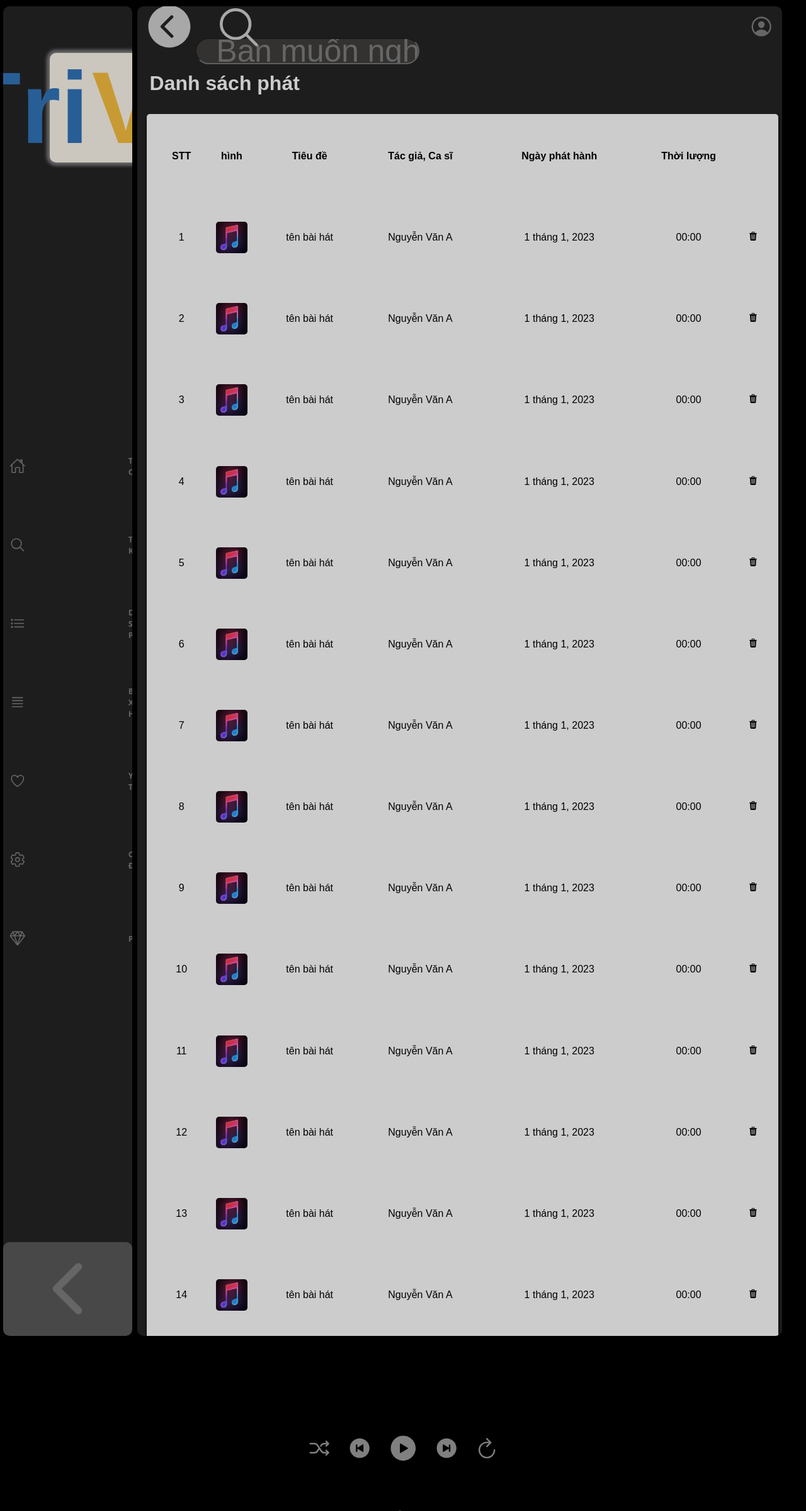
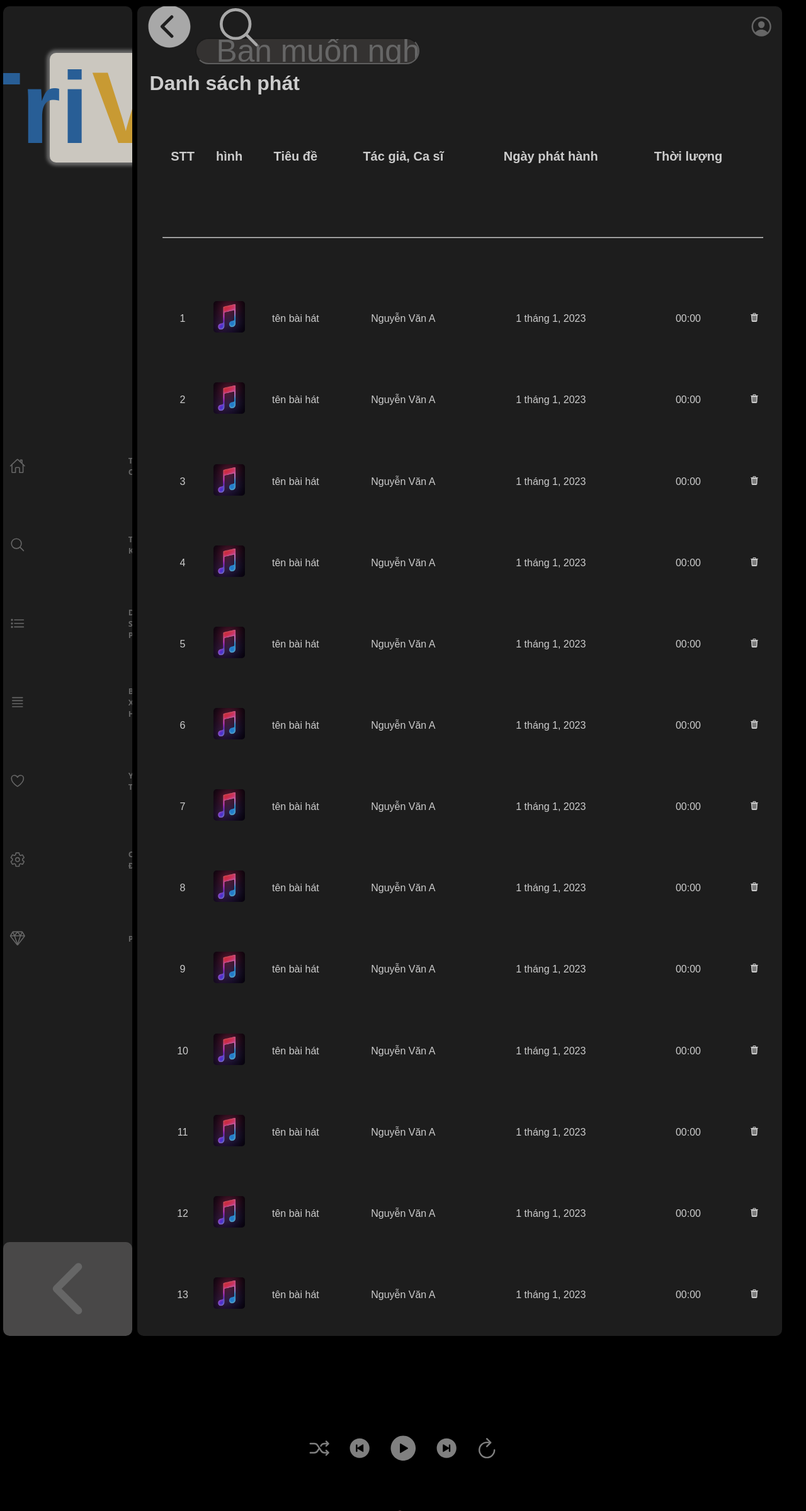
Before and after one commit to Cannie511/Web_Nghe_Nhac, a PHP site: page / in a window 1280 px wide. Shown: the top 2399 px of the page at 63% size. Run offline with PHP 8.4, Linux system fonts and the light colour scheme.

Commit message:
sync all

```diff
--- a/index.css
+++ b/index.css
@@ -82,6 +82,7 @@ a:hover{
     align-items: center;
     box-shadow: 0 0 5px 5px;
     transition: all 0.3s ease-in-out;
+    cursor: pointer;
 }
 
 #logo_T{
@@ -105,6 +106,7 @@ a:hover{
     font-size: 6.5vh;
     font-family: Arial, Helvetica, sans-serif;
     transition: all 0.3s ease-in-out;
+    cursor: pointer;
 }
 #title_music{
     padding: 20px;
@@ -231,7 +233,7 @@ a:hover{
 #music_list>div>table#list_mp3{
     width: 95%;
     height:5vh;
-    color: black;
+    color: white;
     margin-left: 2vw;
     border-radius: 10px;
     border-collapse: collapse;
@@ -251,11 +253,11 @@ a:hover{
     align-items: center;
     overflow: hidden;
     border-radius: 5px;
+    margin-bottom: 6px;
 }
 #crop_img>img{
     width: 100px;
     height: 60px;
-
 }
 td:nth-child(2){
     display: flex;
@@ -263,12 +265,16 @@ td:nth-child(2){
     justify-content: center;
 }
 td:first-child{
+
     border-radius:10px 0 0 10px;
 }
  td:last-child{
     border-radius:0 10px 10px 0;
  }
-tr:hover:not(:first-child){
+tr:first-child{
+    font-size: 20px;
+}
+tr:hover:not(:first-child, :nth-child(2)){
     background-color: gray;
     cursor: pointer;
 
@@ -279,9 +285,9 @@ tr:hover:not(:first-child){
     margin-left: 15px;
     margin-top: 10px;
     margin-right: 15px;
-    background-color: white;
+
     border-radius: 5px;
-    box-shadow: 0px 5px 5px 0px;
+
 }
 
 /* PHẦN NÚT BẤM */
@@ -487,4 +493,5 @@ input[type="range"]{
     --logo-Tri-custom: #3376BC;
     --logo-Vie-customL: #FAC140;
     --logo-Bg-custom: #FEF9EF;
+
 }
--- a/index.php
+++ b/index.php
@@ -67,6 +67,10 @@
                         <th>Ngày phát hành</th>
                         <th>Thời lượng</th>
                     </tr>
+                    <tr>
+                    <td colspan = "7"><hr></td>
+                    </tr>
+
                     <?php loadMusic()?>
                 </table>
             </div>
--- a/log-in.css
+++ b/log-in.css
@@ -3,6 +3,7 @@
 }
 body{
     background-image:var(--bg-img);
+
     display: flex;
     justify-content: center;
     align-items: center;
@@ -15,7 +16,7 @@ body{
 }
 input{
     width: 70%;
-    height: 5vh;
+    height: 3vh;
 }
 :root{
     --bg-img: url("./IMAGE/bgImage_login.jpg");
```
